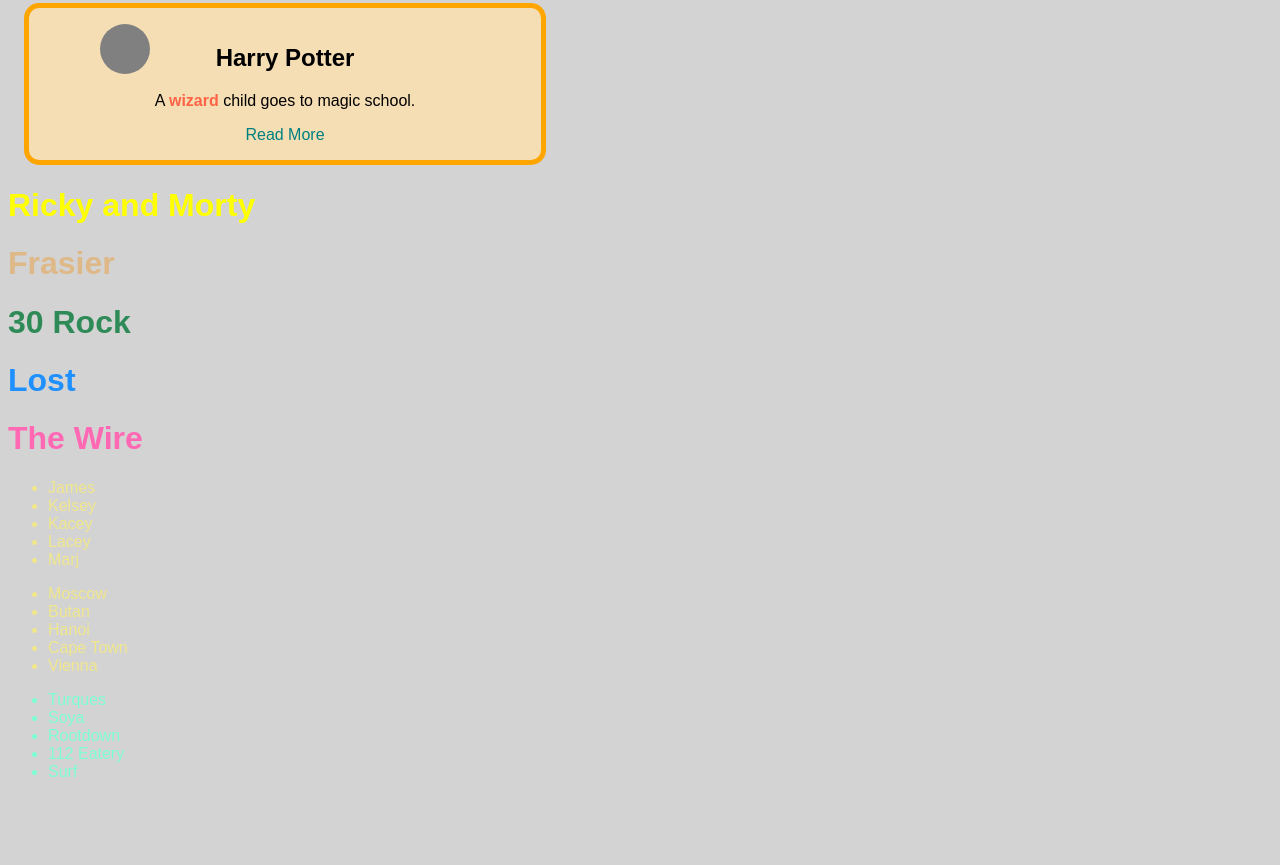
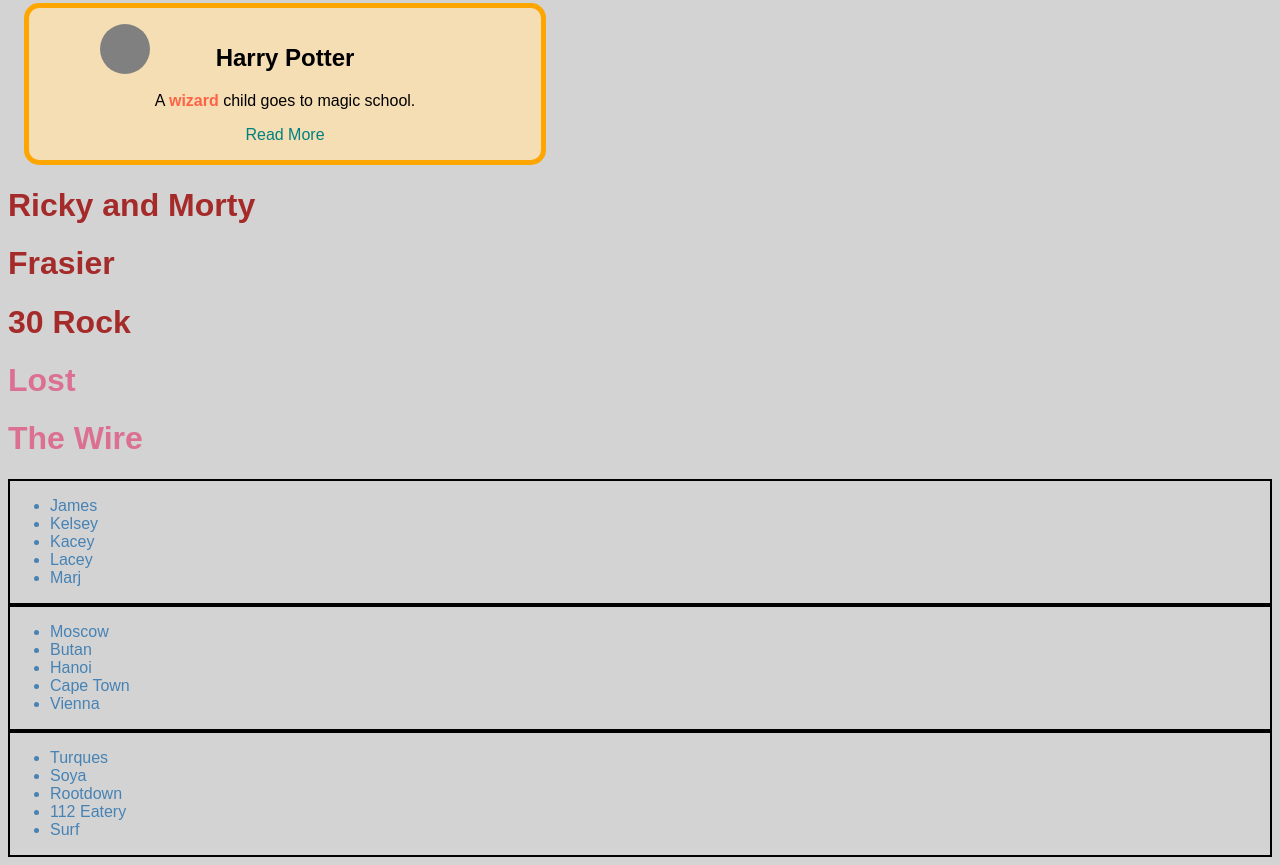
Before and after one commit to solgamd/CSS-Drill, a plain HTML site: page drill1/index.html in a window 1280 px wide. Shown: the part 546-1411 px from the top of the page. Before the commit the page ends 1343 px from the top, so only its background shows below. Drawn offline with Linux system fonts and the light colour scheme.

Commit message:
Finished

```diff
--- a/drill1/index.html
+++ b/drill1/index.html
@@ -55,6 +55,7 @@
     <h1 id="show3" class="original">30 Rock</h1>
     <h1 id="show4" class="additional">Lost</h1>
     <h1 id="show2" class="additional">The Wire</h1>
+    <div class="list-style">
         <ul class="list">
             <li>James</li>
             <li>Kelsey</li>
@@ -62,6 +63,8 @@
             <li>Lacey</li>
             <li>Marj</li>
         </ul>
+    </div>
+    <div class="list-style">
         <ul class="list" class="star">
             <li>Moscow</li>
             <li>Butan</li>
@@ -69,6 +72,8 @@
             <li>Cape Town</li>
             <li>Vienna</li>
         </ul>
+    </div>
+    <div class="list-style">
         <ul class="list" class="star" id="wars">
             <li>Turques</li>
             <li>Soya</li>
@@ -76,6 +81,7 @@
             <li>112 Eatery</li>
             <li>Surf</li>
         </ul>
+    </div>
 
 
 </body>
--- a/drill1/styles.css
+++ b/drill1/styles.css
@@ -59,34 +59,7 @@ a:hover {
     color: palevioletred;
 }
 
-#show1 {
-    color: yellow;
+.list-style {
+    color: steelblue;
+    border: 2px solid black;
 }
-
-#show2 {
-    color: hotpink;
-}
-
-#show3 {
-    color: seagreen;
-}
-
-#show4 {
-    color: dodgerblue;
-}
-
-#show5 {
-    color: burlywood;
-}
-
-.list {
-    color: khaki;
-}
-
-.star {
-    color: aqua;
-}
-
-#wars {
-    color: aquamarine;
-}
```
Lines whose indentation alone changed are shown as unchanged.
